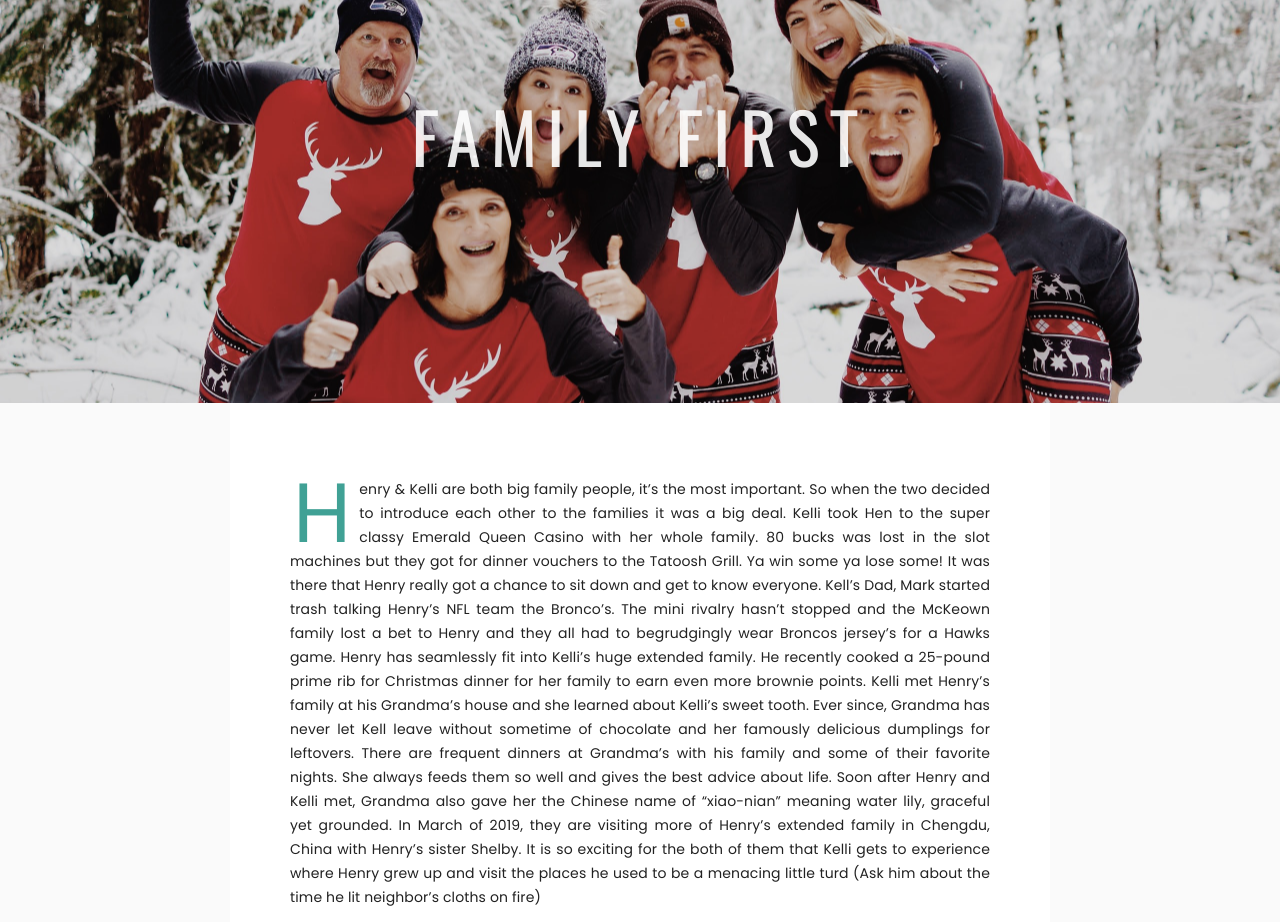
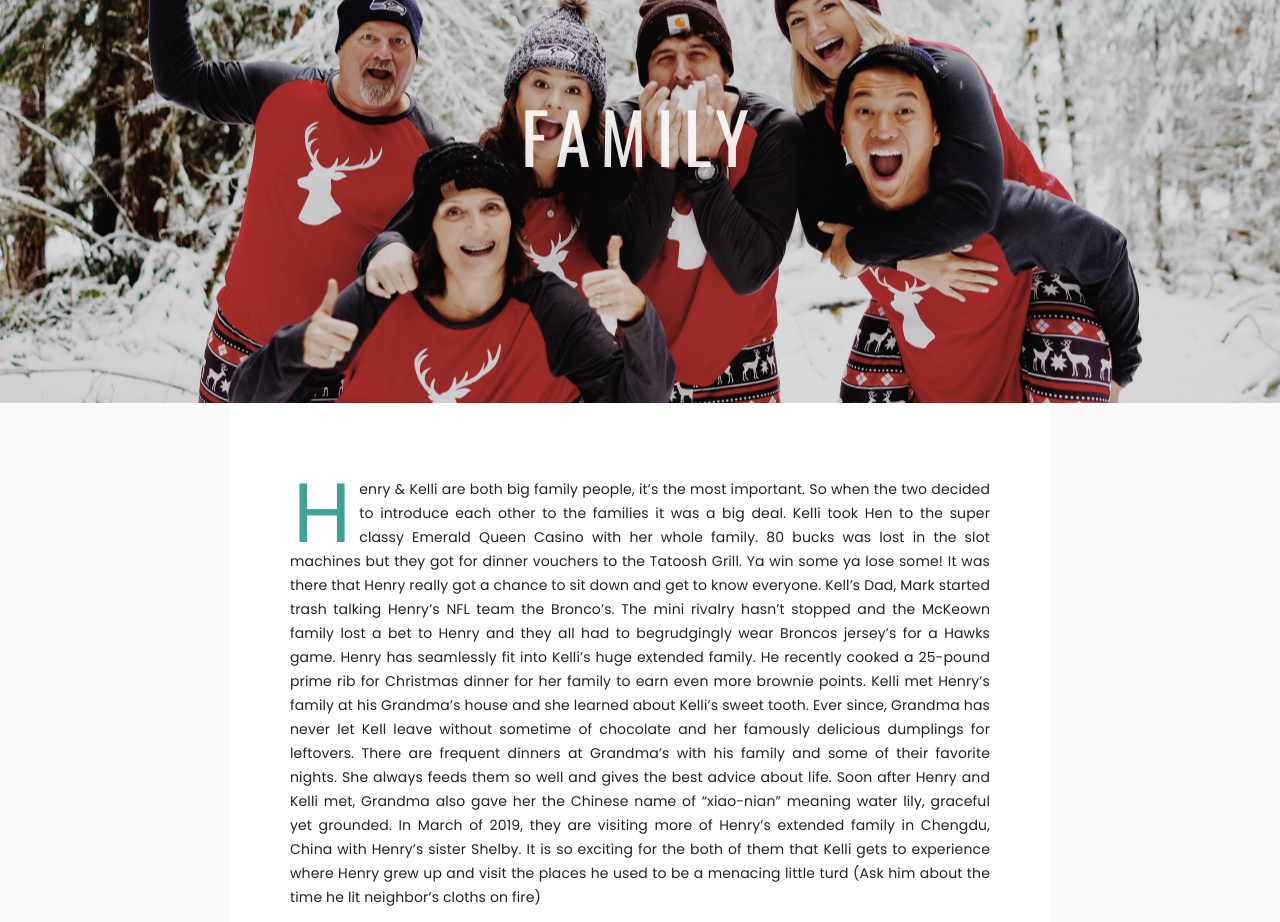
Before and after one commit to honghaobi/wedding-frontend, a Vue app: page / in a window 1280 px wide. Shown: the part 3440-4362 px from the top of the page. Built offline with nearby package versions, Linux system fonts and the light colour scheme; no server answers.

Commit message:
added video

```diff
--- a/src/components/HK.vue
+++ b/src/components/HK.vue
@@ -89,7 +89,7 @@
 
     <section>
       <div class="parallax-four">
-        <h2>Family First</h2>
+        <h2>Family</h2>
       </div>
     </section>
 
--- a/src/components/Proposal.vue
+++ b/src/components/Proposal.vue
@@ -1,9 +1,8 @@
 <template>
   <div>
-    <h1><strong>The Proposal</strong></h1>
     <div class="block">
-      <video autoplay loop id="video-background" muted plays-inline>
-        <source src="../assets/yo.mp4" type="video/mp4">
+      <video id="video-background" autoplay loop preload="auto">
+        <source src="../assets/videos/hk.mp4" type="video/mp4">
       </video>
       <!--<iframe id="video-background" src="https://www.youtube.com/embed/0gVaAjEFMl0" frameborder="0" allow="accelerometer; autoplay; encrypted-media; gyroscope; picture-in-picture" allowfullscreen></iframe>-->
     </div>
@@ -11,7 +10,13 @@
 </template>
 
 <script>
-
+  export default {
+    name: 'Proposal',
+    components: {},
+    // mounted() {
+    //   const videoElement = document.getElementById('video-background');
+    // }
+  };
 </script>
 
 <style lang="scss" scoped>
```
Also changed, not shown: 2 other files (tests, documents, lock files or other folders).
